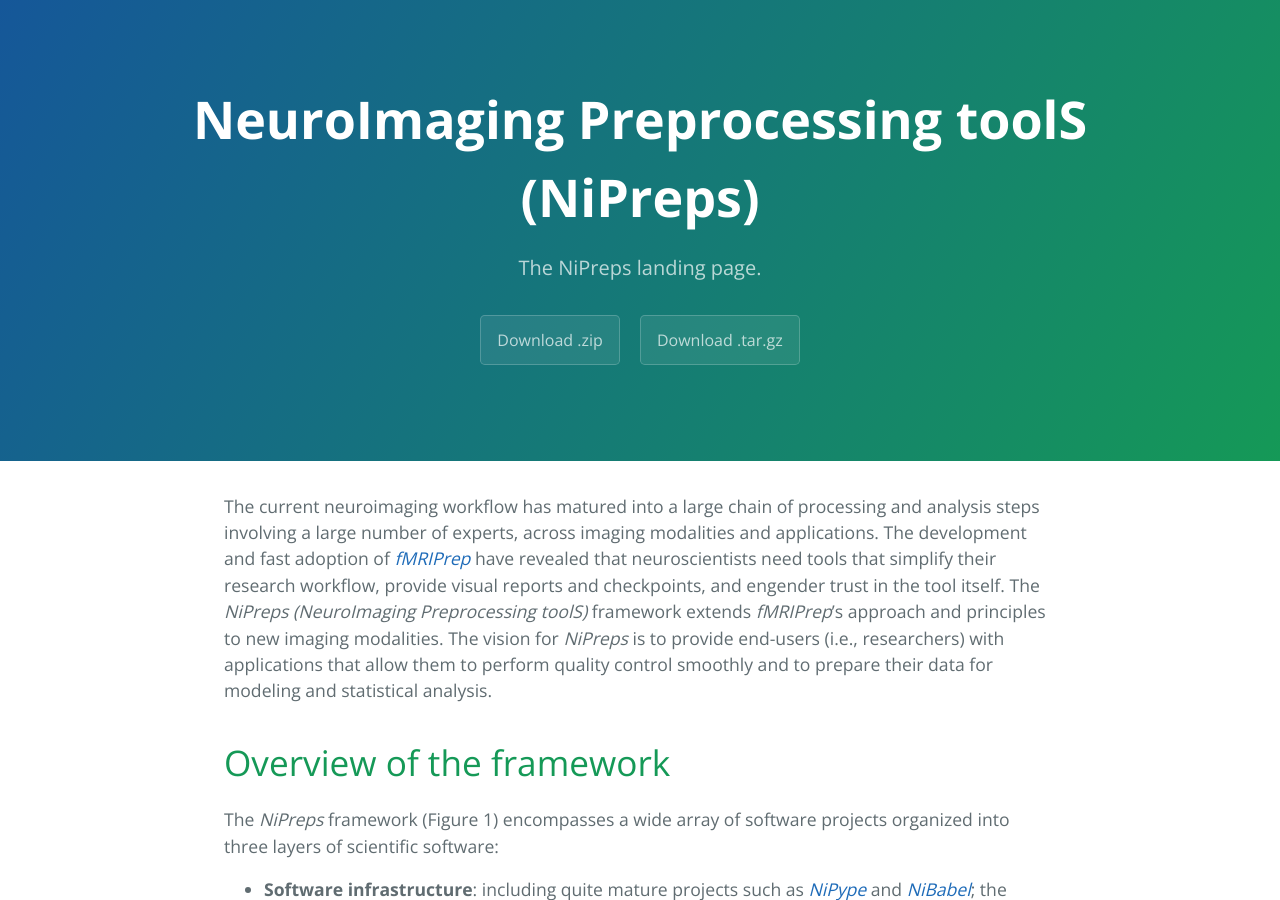
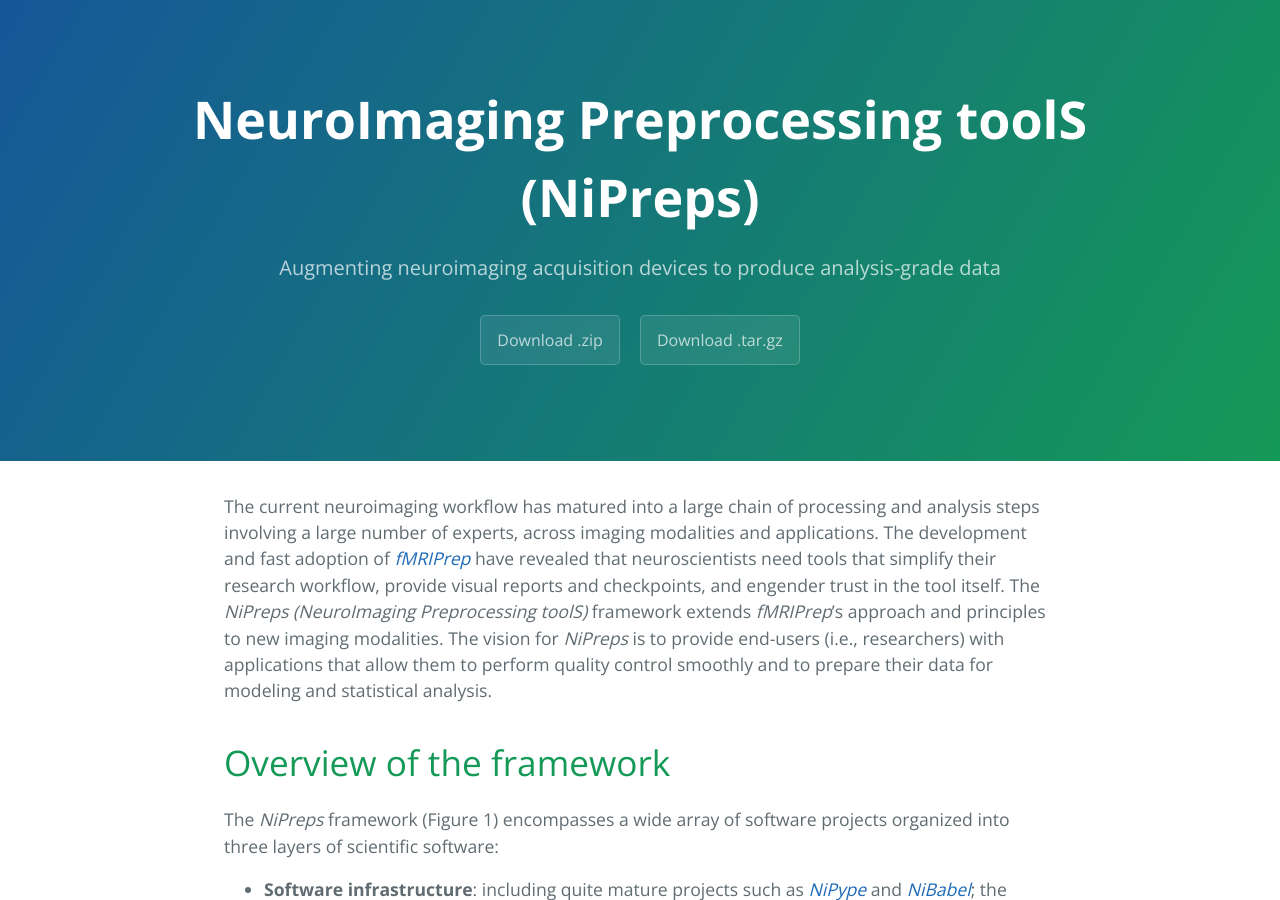
Before and after one commit to nipreps/nipreps.github.io, a Jekyll site: the page built from index.md, in a window 1280 px wide and 900 px high. Built offline with Jekyll 4.4.1, drawn with Linux system fonts in a browser that asks for light colours.

Commit message:
Update _config.yml

```diff
--- a/_config.yml
+++ b/_config.yml
@@ -1,5 +1,5 @@
 title: NeuroImaging Preprocessing toolS (NiPreps)
-description: The NiPreps landing page.
+description: Augmenting neuroimaging acquisition devices to produce analysis-grade data
 show_downloads: true
 google_analytics:
 theme: jekyll-theme-cayman
```
